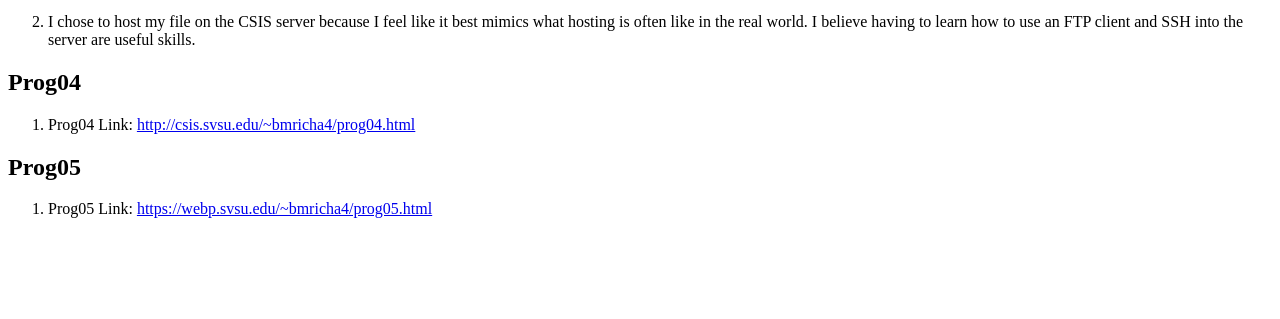
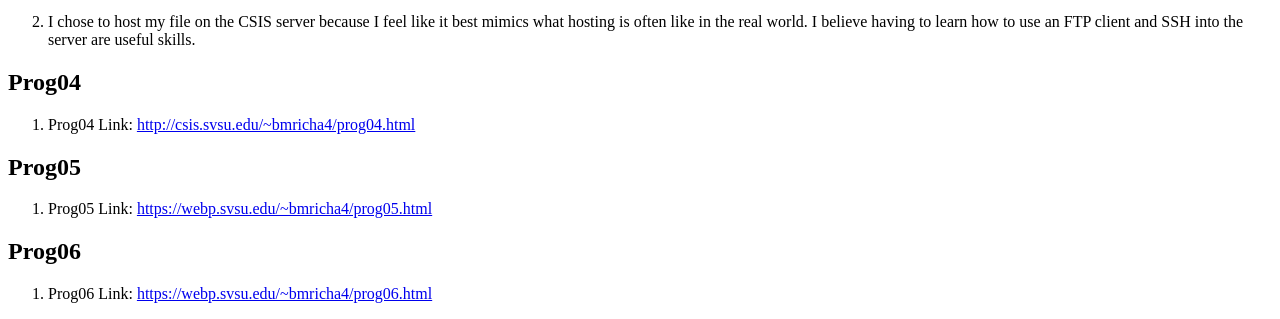
Before and after one commit to CrossCarrion/cis255, a plain HTML site: page index.html in a window 1280 px wide. Shown: the part 693-1012 px from the top of the page. Before the commit the page ends 927 px from the top, so only its background shows below. Drawn offline with Linux system fonts and the light colour scheme.

Commit message:
Added Prog06

```diff
--- a/index.html
+++ b/index.html
@@ -146,5 +146,16 @@
             </li>
         </ol>
     </article>
+    <article>
+        <header>
+            <h2>Prog06</h2>
+        </header>
+        <ol>
+            <li>
+                Prog06 Link:
+                <a target="_blank" href="https://webp.svsu.edu/~bmricha4/prog06.html">https://webp.svsu.edu/~bmricha4/prog06.html</a>
+            </li>
+        </ol>
+    </article>
 </body>
 </html>
```
